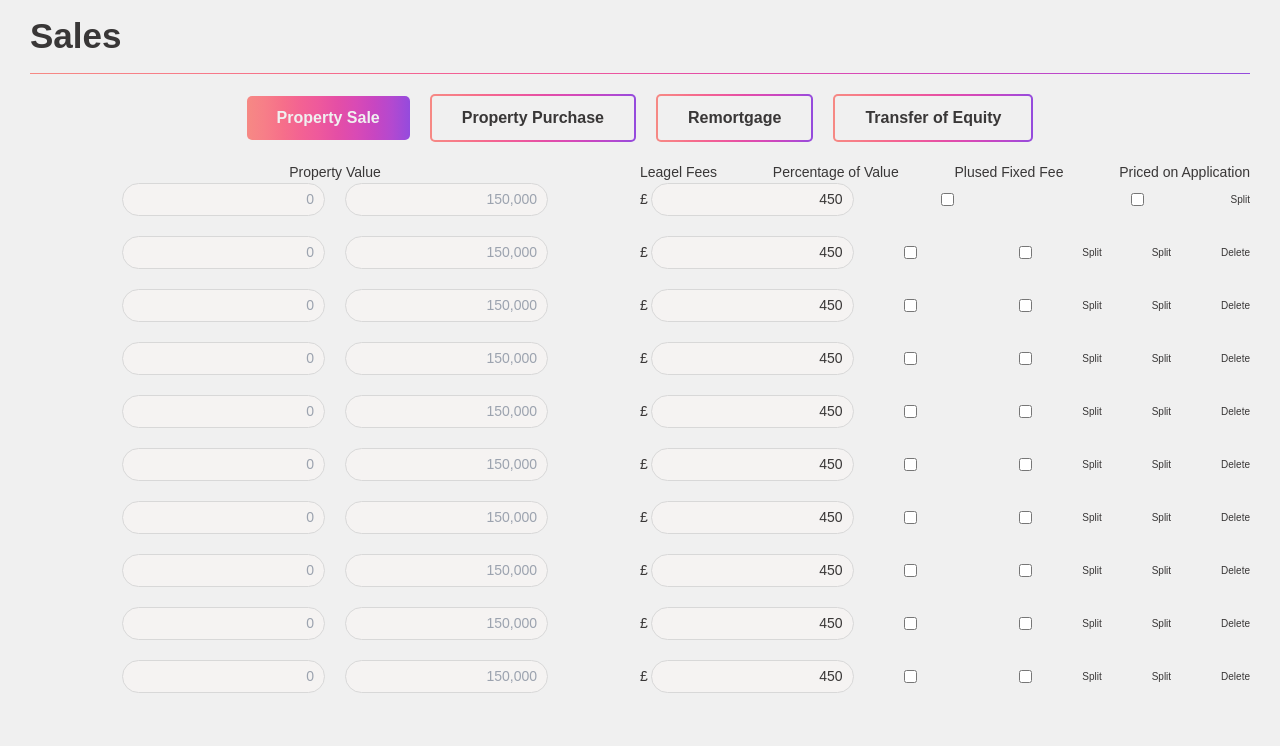
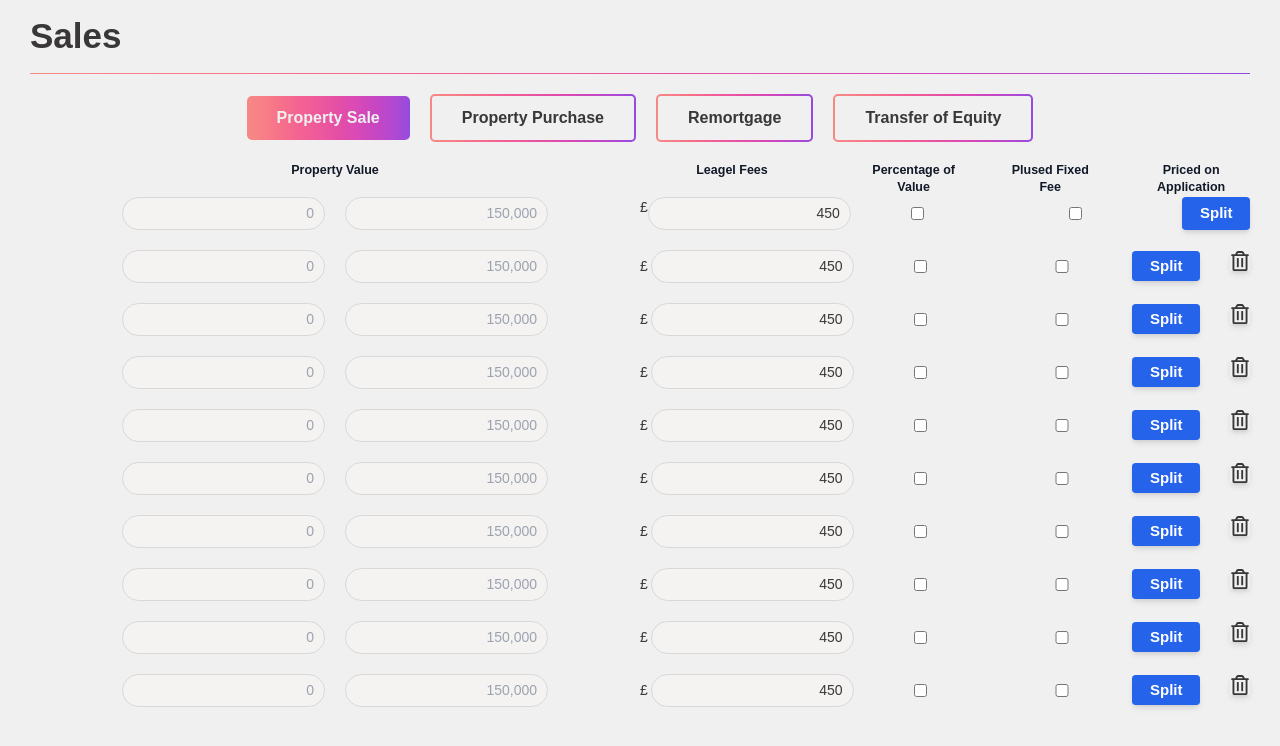
Before and after one commit to front-end786/property, a Next.js app: page /admin in a window 1280 px wide. Both pictures are taken after a click on the button "Property Sale". Shown: the top 746 px of the page. Built offline with nearby package versions, Linux system fonts and the light colour scheme.

Commit message:
Just Style changes

```diff
--- a/package.json
+++ b/package.json
@@ -22,7 +22,8 @@
     "jsonwebtoken": "^9.0.2",
     "next": "14.2.5",
     "react": "^18",
-    "react-dom": "^18"
+    "react-dom": "^18",
+    "react-icons": "^5.2.1"
   },
   "devDependencies": {
     "@types/bcryptjs": "^2.4.6",
--- a/src/components/admin/Sale.tsx
+++ b/src/components/admin/Sale.tsx
@@ -2,62 +2,64 @@ import React, { useId, useState } from "react";
 import { FeeTable } from "./sub_Components/feetable";
 
 function Sale() {
-  const [addCrud, setAddcrud] = useState([]);
-  const [crudName, setCrudName] = useState("");
-  const crudListId = useId;
-
   const crudObjectArr = [
     {
       comp: <FeeTable />,
-      id: crudListId,
     },
     {
       comp: <FeeTable />,
-      id: crudListId,
     },
     {
       comp: <FeeTable />,
-      id: crudListId,
     },
     {
       comp: <FeeTable />,
-      id: crudListId,
     },
     {
       comp: <FeeTable />,
-      id: crudListId,
     },
     {
       comp: <FeeTable />,
-      id: crudListId,
     },
     {
       comp: <FeeTable />,
-      id: crudListId,
     },
     {
       comp: <FeeTable />,
-      id: crudListId,
     },
     {
       comp: <FeeTable />,
-      id: crudListId,
     },
   ];
-  const handleAdd = () => {};
-  const deleteCrudList = () => {
-    setAddcrud(addCrud.filter((item) => item.id !== crudListId));
+  const [crudObject, setCrudObject] = useState(crudObjectArr);
+  // handleAdd function
+  const handleAdd = () => {
+    const newCrudObject = {
+      comp: <FeeTable />,
+    };
+    console.log("hello wolds");
+    setCrudObject([...crudObject, newCrudObject]);
   };
   return (
     <div className="row">
       <div>
-        <div className="headtable">
-          <p>Property Value</p>
-          <div>
-            <p>Leagel Fees</p>
-            <p>Percentage of Value</p>
-            <p>Plused Fixed Fee</p>
-            <p>Priced on Application</p>
+        <div className="flex justify-between">
+          <p className="text-center w-[50%] font-bold text-gray-900 text-xl">
+            Property Value
+          </p>
+          <div className="flex w-[50%] gap-14">
+            <p className="w-80 font-bold text-gray-900 text-xl text-center">
+              Leagel Fees
+            </p>
+            <p className="font-bold text-gray-900 text-xl text-center">
+              Percentage of Value
+            </p>
+            <p className=" font-bold text-gray-900 text-xl text-center">
+              Plused Fixed Fee
+            </p>
+            <p className="font-bold text-gray-900 text-xl text-center">
+              Priced on Application
+            </p>
           </div>
         </div>
         <div className="datatable">
@@ -65,14 +67,19 @@ function Sale() {
             <input type="text" placeholder="0" />
             <input type="text" placeholder="150,000" />
           </div>
-          <div className="valuesdata">
-            <div>
+          <div className="valuesdata gap-14">
+            <div className="w-80 flex">
               <label>£</label> <input type="text" value={450.0} />
             </div>
-            <input type="checkbox" name="#" id="0" />
+            <input type="checkbox" name="#" id="0" className="" />
             <div>&nbsp;</div>
-            <input type="checkbox" name="#" id="0" />
-            <button>Split</button>
+            <input type="checkbox" name="#" id="0" className="mr-12" />
+            <button
+              onClick={handleAdd}
+              className="bg-blue-600 px-7 py-0.5 text-2xl text-white font-semibold rounded-md shadow-md"
+            >
+              Split
+            </button>
           </div>
         </div>
       </div>
--- a/src/components/admin/sub_Components/feetable.tsx
+++ b/src/components/admin/sub_Components/feetable.tsx
@@ -1,3 +1,5 @@
+import { FaRegTrashAlt } from "react-icons/fa";
+
 export function FeeTable() {
   return (
     <div className="datatable">
@@ -5,16 +7,19 @@ export function FeeTable() {
         <input type="text" placeholder="0" />
         <input type="text" placeholder="150,000" />
       </div>
-      <div className="valuesdata">
+      <div className="valuesdata items-center justify-start">
         <div>
           <label>£</label> <input type="text" value={450.0} />
         </div>
-        <input type="checkbox" name="#" id="0" />
+        <input type="checkbox" name="#" id="0" className="" />
         <div>&nbsp;</div>
-        <input type="checkbox" name="#" id="0" />
-        <button>Split</button>
-        <button>Split</button>
-        <button>Delete</button>
+        <input type="checkbox" name="#" id="0" className="w-8" />
+        <div className="flex gap-12">
+          <button className="bg-blue-600 px-7 py-2 text-2xl text-white font-semibold rounded-md shadow-md">
+            Split
+          </button>
+          <FaRegTrashAlt className="w-8 h-8 shadow-md cursor-pointer" />
+        </div>
       </div>
     </div>
   );
```
Also changed, not shown: src/Images/cross.webp (deleted), 1 other file (tests, documents, lock files or other folders).
